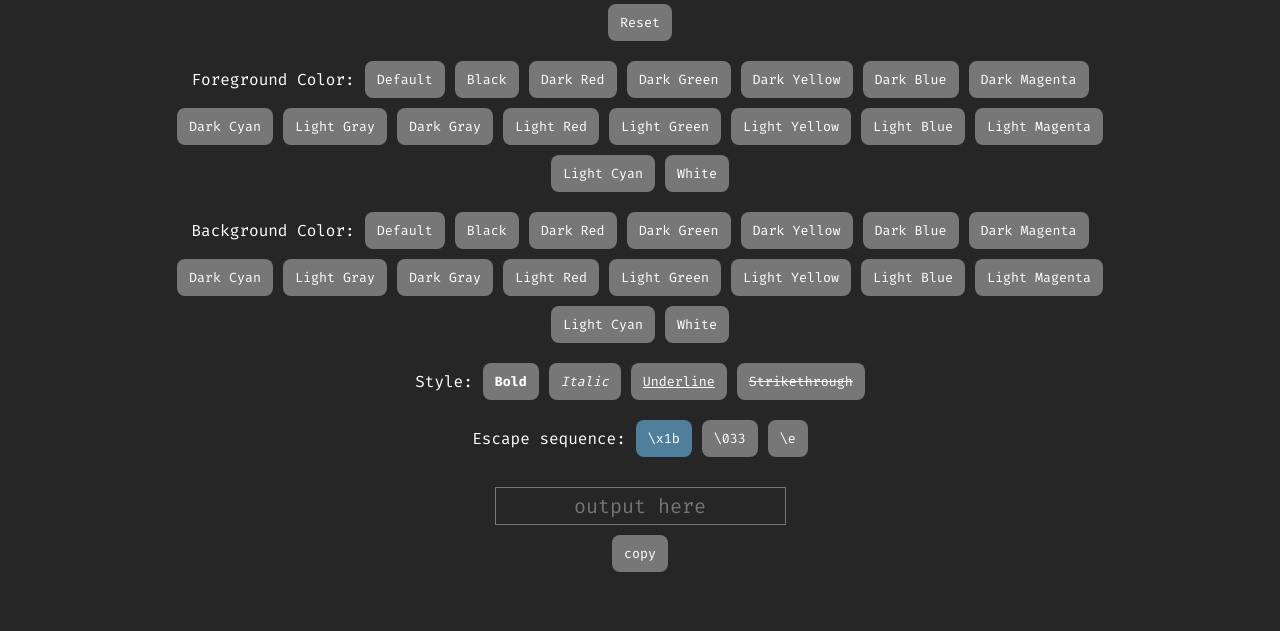
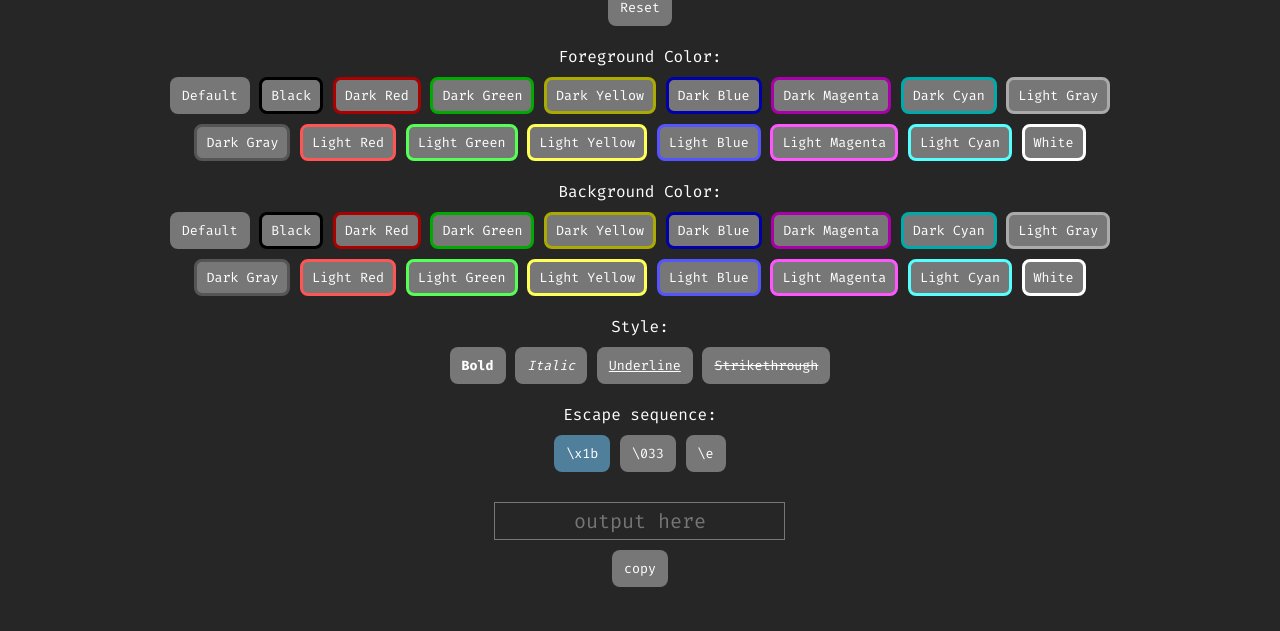
Before and after one commit to Gbox4/ansicodes, a plain HTML site: page index.html in a window 1280 px wide. Shown: the part 169-800 px from the top of the page. Drawn offline with Linux system fonts and the light colour scheme.

Commit message:
changed a bunch of stuff, colored buttons complete

```diff
--- a/index.html
+++ b/index.html
@@ -43,7 +43,7 @@
                 <button class="fgcolor-btn btn-dark-blue"    >Dark Blue</button>
                 <button class="fgcolor-btn btn-dark-magenta" >Dark Magenta</button>
                 <button class="fgcolor-btn btn-dark-cyan"    >Dark Cyan</button>
-                <button class="fgcolor-btn btn-light-gray"   >Light Gray</button>
+                <button class="fgcolor-btn btn-light-gray"   >Light Gray</button><br/>
                 <button class="fgcolor-btn btn-dark-gray"    >Dark Gray</button>
                 <button class="fgcolor-btn btn-light-red"    >Light Red</button>
                 <button class="fgcolor-btn btn-light-green"  >Light Green</button>
@@ -63,7 +63,7 @@
                 <button class="bgcolor-btn btn-dark-blue"    >Dark Blue</button>
                 <button class="bgcolor-btn btn-dark-magenta" >Dark Magenta</button>
                 <button class="bgcolor-btn btn-dark-cyan"    >Dark Cyan</button>
-                <button class="bgcolor-btn btn-light-gray"   >Light Gray</button>
+                <button class="bgcolor-btn btn-light-gray"   >Light Gray</button><br/>
                 <button class="bgcolor-btn btn-dark-gray"    >Dark Gray</button>
                 <button class="bgcolor-btn btn-light-red"    >Light Red</button>
                 <button class="bgcolor-btn btn-light-green"  >Light Green</button>
--- a/main.css
+++ b/main.css
@@ -77,7 +77,7 @@ button {
 }
 
 .submenu {
-    display: flex;
+    /* display: flex; */
     flex-direction: row;
     flex-wrap: wrap;
     justify-content: center;
@@ -85,7 +85,7 @@ button {
     margin: 5px 0;
 }
 .submenu > * {
-    margin: 5px 5px;
+    margin: 5px 0px;
 }
 
 .btn-bold {
@@ -100,3 +100,68 @@ button {
 .btn-strikethrough {
     text-decoration: line-through;
 }
+
+.btn-black {
+    border: #000000 3px solid;
+    padding: 7px 9px;
+}
+.btn-dark-red {
+    border: #aa0000 3px solid;
+    padding: 7px 9px;
+}
+.btn-dark-green {
+    border: #00aa00 3px solid;
+    padding: 7px 9px;
+}
+.btn-dark-yellow {
+    border: #aaaa00 3px solid;
+    padding: 7px 9px;
+}
+.btn-dark-blue {
+    border: #0000aa 3px solid;
+    padding: 7px 9px;
+}
+.btn-dark-magenta {
+    border: #aa00aa 3px solid;
+    padding: 7px 9px;
+}
+.btn-dark-cyan {
+    border: #00aaaa 3px solid;
+    padding: 7px 9px;
+}
+.btn-light-gray {
+    border: #aaaaaa 3px solid;
+    padding: 7px 9px;
+}
+.btn-dark-gray {
+    border: #555555 3px solid;
+    padding: 7px 9px;
+}
+.btn-light-red {
+    border: #ff5555 3px solid;
+    padding: 7px 9px;
+}
+.btn-light-green {
+    border: #55ff55 3px solid;
+    padding: 7px 9px;
+}
+.btn-light-yellow {
+    border: #ffff55 3px solid;
+    padding: 7px 9px;
+}
+.btn-light-blue {
+    border: #5555ff 3px solid;
+    padding: 7px 9px;
+}
+.btn-light-magenta {
+    border: #ff55ff 3px solid;
+    padding: 7px 9px;
+}
+.btn-light-cyan {
+    border: #55ffff 3px solid;
+    padding: 7px 9px;
+}
+.btn-white {
+    border: #ffffff 3px solid;
+    padding: 7px 9px;
+}
--- a/main.js
+++ b/main.js
@@ -8,6 +8,7 @@ window.onload = () => {
     const codes = {
         "Reset": "0",
 
+        /*
         "Black-fg":"30",
         "Dark-Red-fg":"31",
         "Dark-Green-fg":"32",
@@ -15,7 +16,15 @@ window.onload = () => {
         "Dark-Blue-fg":"34",
         "Dark-Magenta-fg":"35",
         "Dark-Cyan-fg":"36",
-        "Light-Gray-fg":"37",
+        "Light-Gray-fg":"37",*/
+        "Black-fg":"38;5;0",
+        "Dark-Red-fg":"38;5;1",
+        "Dark-Green-fg":"38;5;2",
+        "Dark-Yellow-fg":"38;5;3",
+        "Dark-Blue-fg":"38;5;4",
+        "Dark-Magenta-fg":"38;5;5",
+        "Dark-Cyan-fg":"38;5;6",
+        "Light-Gray-fg":"38;5;7",
         "Dark-Gray-fg":"38;5;8",
         "Light-Red-fg":"38;5;9",
         "Light-Green-fg":"38;5;10",
@@ -26,6 +35,7 @@ window.onload = () => {
         "White-fg":"38;5;15",
         "Default-fg":"39",
 
+        /*
         "Black-bg":"40",
         "Dark-Red-bg":"41",
         "Dark-Green-bg":"42",
@@ -33,7 +43,15 @@ window.onload = () => {
         "Dark-Blue-bg":"44",
         "Dark-Magenta-bg":"45",
         "Dark-Cyan-bg":"46",
-        "Light-Gray-bg":"47",
+        "Light-Gray-bg":"47",*/
+        "Black-bg":"48;5;0",
+        "Dark-Red-bg":"48;5;1",
+        "Dark-Green-bg":"48;5;2",
+        "Dark-Yellow-bg":"48;5;3",
+        "Dark-Blue-bg":"48;5;4",
+        "Dark-Magenta-bg":"48;5;5",
+        "Dark-Cyan-bg":"48;5;6",
+        "Light-Gray-bg":"48;5;7",
         "Dark-Gray-bg":"48;5;8",
         "Light-Red-bg":"48;5;9",
         "Light-Green-bg":"48;5;10",
@@ -65,7 +83,7 @@ window.onload = () => {
     }
 
     let selFgcolor = (e) => {
-        if (settings.fgcolor === e.innerHTML){
+        if (settings.fgcolor === e.innerHTML.replace(/ /g,"-")){
             settings.fgcolor = ""
         }
         else{
@@ -76,7 +94,7 @@ window.onload = () => {
         updateOutput()
     }
     let selBgcolor = (e) => {
-        if (settings.bgcolor === e.innerHTML){
+        if (settings.bgcolor === e.innerHTML.replace(/ /g,"-")){
             settings.bgcolor = ""
         }
         else{
@@ -125,7 +143,7 @@ window.onload = () => {
         if (settings.fgcolor){
             output += codes[settings.fgcolor + "-fg"] + ";"
             fgcolor_btns.forEach(b => {
-                if (b.innerHTML === settings.fgcolor) {
+                if (b.innerHTML.replace(/ /g,"-") === settings.fgcolor) {
                     b.style.backgroundColor = "#507f9b"
                 }
             })
@@ -133,7 +151,7 @@ window.onload = () => {
         if (settings.bgcolor){
             output += codes[settings.bgcolor + "-bg"] + ";"
             bgcolor_btns.forEach(b => {
-                if (b.innerHTML === settings.bgcolor) {
+                if (b.innerHTML.replace(/ /g,"-") === settings.bgcolor) {
                     b.style.backgroundColor = "#507f9b"
                 }
             })
```
